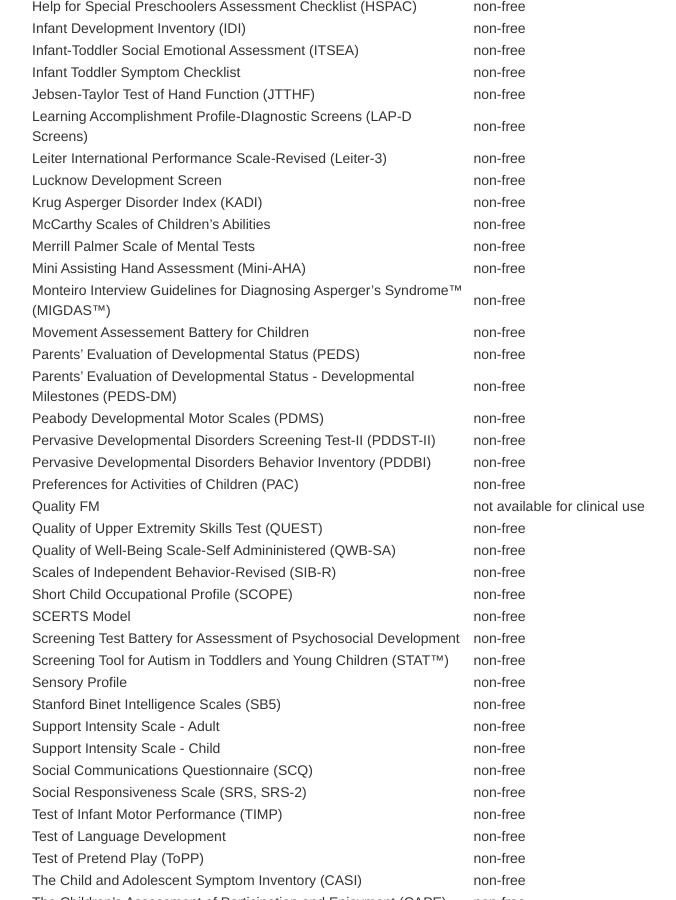
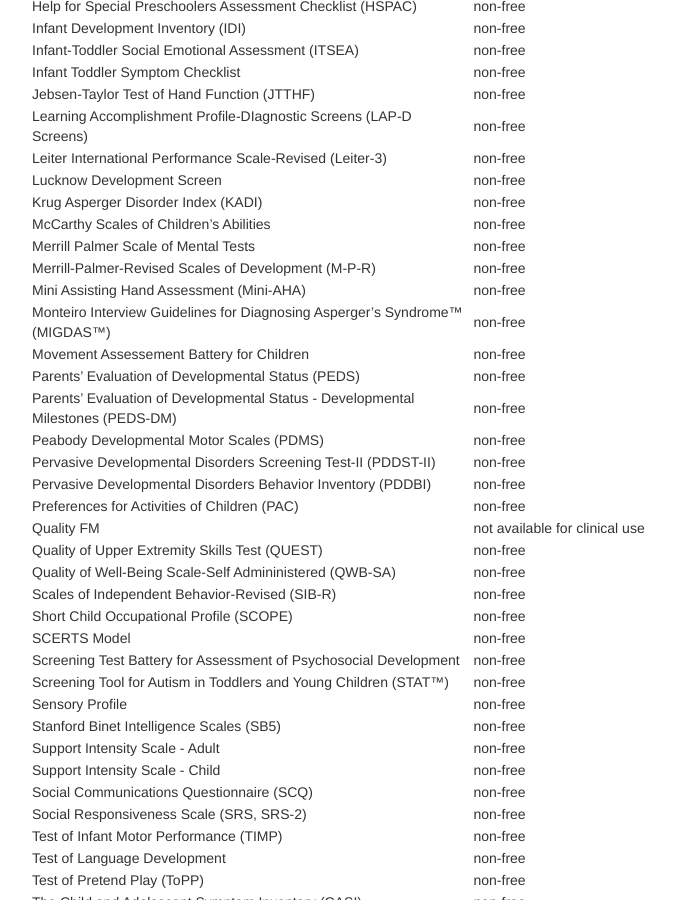
Before and after one commit to mjmaenner/disabilitymeasures, a Jekyll site: the page built from pages/donotqualify.md, in a window 1280 px wide and 900 px high, scrolled down 1877 px. Shown: the whole window, without its empty margins (259-935 px from the left). Built offline with Jekyll 4.4.1, drawn with Linux system fonts in a browser that asks for light colours.

Commit message:
added m-p-r

```diff
--- a/pages/donotqualify.md
+++ b/pages/donotqualify.md
@@ -94,6 +94,7 @@ Lucknow Development Screen | non-free
 Krug Asperger Disorder Index (KADI) | non-free
 McCarthy Scales of Children's Abilities | non-free
 Merrill Palmer Scale of Mental Tests | non-free
+Merrill-Palmer-Revised Scales of Development (M-P-R) | non-free
 Mini Assisting Hand Assessment (Mini-AHA) | non-free
 Monteiro Interview Guidelines for Diagnosing Asperger's Syndrome™ (MIGDAS™) | non-free
 Movement Assessement Battery for Children | non-free
```
